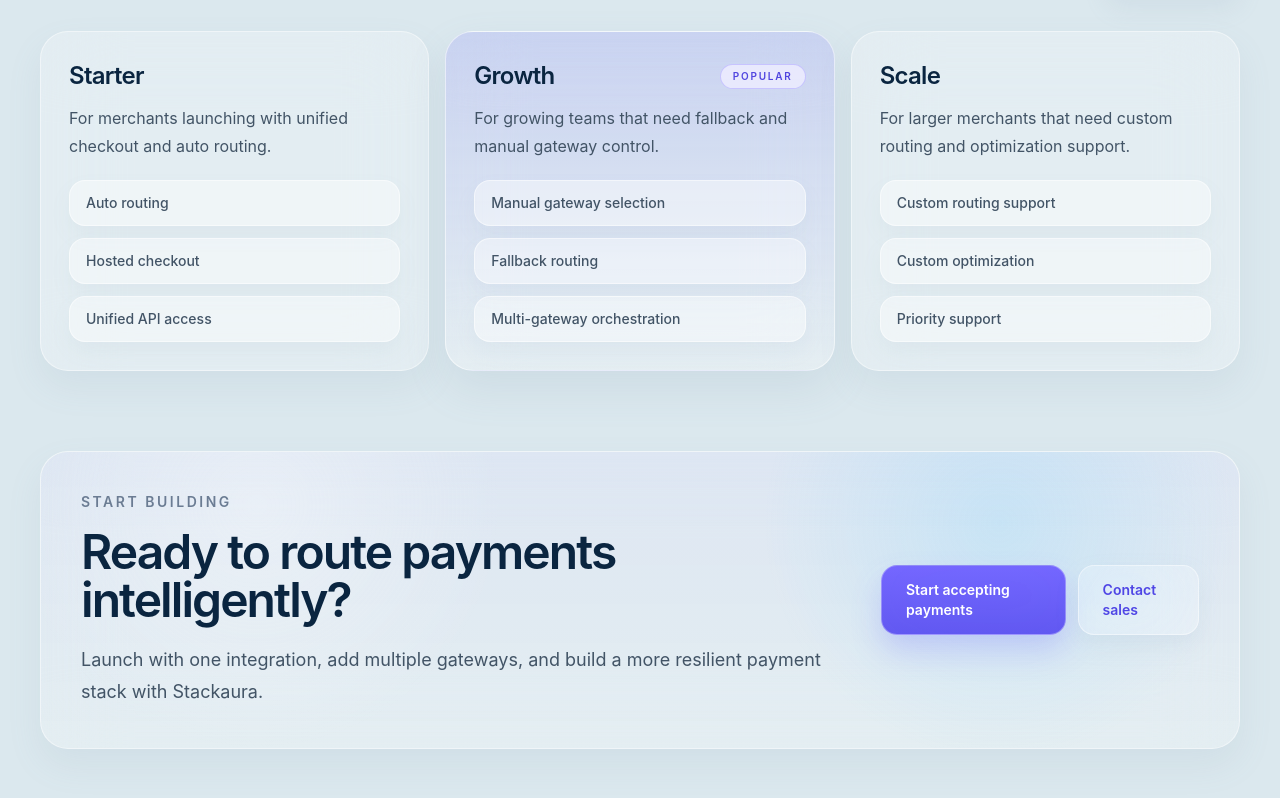
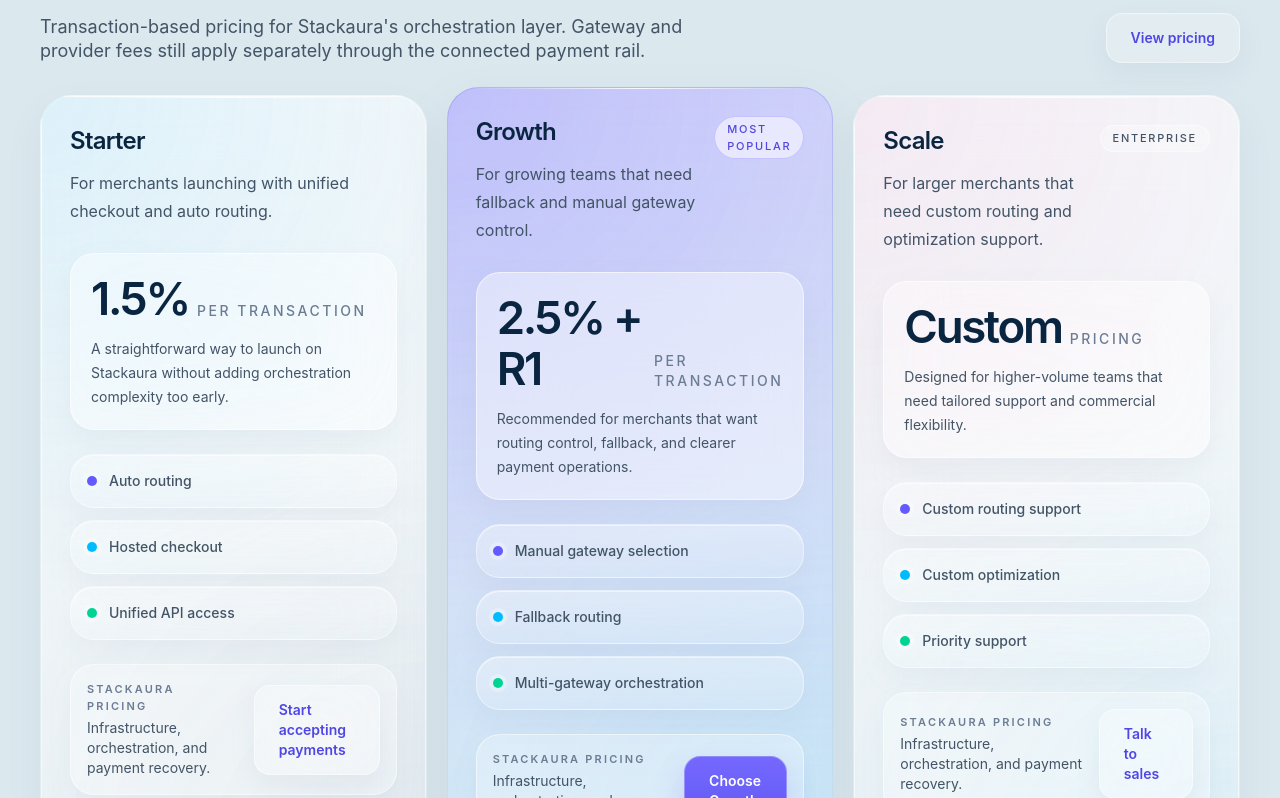
Before and after one commit to motionstudios-hub/stackaura, a Next.js app: page / in a window 1280 px wide. Shown: the part 3842-4640 px from the top of the page. Built offline with nearby package versions, Linux system fonts and the light colour scheme.

Commit message:
refine homepage pricing section with reusable premium cards

```diff
--- /dev/null
+++ b/app/components/pricing-section.tsx
@@ -0,0 +1,168 @@
+import Link from "next/link";
+import {
+  cn,
+  lightProductInsetPanelClass,
+  lightProductMutedTextClass,
+  lightProductPanelClass,
+  lightProductStatusPillClass,
+  publicPrimaryButtonClass,
+  publicSecondaryButtonClass,
+  publicSectionLabelClass,
+} from "./stackaura-ui";
+
+export type HomepagePricingTier = {
+  name: string;
+  audience: string;
+  price: string;
+  priceSuffix: string;
+  bullets: readonly string[];
+  featured: boolean;
+  badge?: string | null;
+  ctaHref: string;
+  ctaLabel: string;
+};
+
+function tierAccent(name: string) {
+  if (name === "Starter") {
+    return "bg-[radial-gradient(circle_at_top_left,rgba(125,211,252,0.22),transparent_58%),radial-gradient(circle_at_bottom_right,rgba(148,163,184,0.14),transparent_52%)]";
+  }
+
+  if (name === "Growth") {
+    return "bg-[radial-gradient(circle_at_top_left,rgba(122,115,255,0.24),transparent_58%),radial-gradient(circle_at_bottom_right,rgba(125,211,252,0.18),transparent_52%)]";
+  }
+
+  return "bg-[radial-gradient(circle_at_top_left,rgba(244,114,182,0.12),transparent_58%),radial-gradient(circle_at_bottom_right,rgba(125,211,252,0.16),transparent_52%)]";
+}
+
+function bulletTone(index: number) {
+  if (index === 0) return "bg-[#635bff]";
+  if (index === 1) return "bg-sky-400";
+  return "bg-emerald-400";
+}
+
+export default function PricingSection({
+  tiers,
+  className,
+}: {
+  tiers: readonly HomepagePricingTier[];
+  className?: string;
+}) {
+  return (
+    <section className={className}>
+      <div className="flex flex-col gap-4 sm:flex-row sm:items-end sm:justify-between">
+        <div className="max-w-3xl">
+          <div className={publicSectionLabelClass}>Pricing</div>
+          <h2 className="mt-4 text-4xl font-semibold tracking-[-0.04em] text-[#0a2540] sm:text-5xl">
+            Plans that grow with your payment volume
+          </h2>
+          <p className={cn(lightProductMutedTextClass, "mt-4 max-w-2xl text-base sm:text-lg")}>
+            Transaction-based pricing for Stackaura&apos;s orchestration layer. Gateway and provider
+            fees still apply separately through the connected payment rail.
+          </p>
+        </div>
+        <Link href="/pricing" className={publicSecondaryButtonClass}>
+          View pricing
+        </Link>
+      </div>
+
+      <div className="mt-8 grid gap-4 lg:grid-cols-3 lg:gap-5">
+        {tiers.map((tier) => (
+          <div
+            key={tier.name}
+            className={cn(
+              "group relative overflow-hidden rounded-[32px] p-[1px] transition duration-300",
+              tier.featured
+                ? "bg-[linear-gradient(180deg,rgba(122,115,255,0.42),rgba(125,211,252,0.22))] shadow-[0_22px_48px_rgba(122,146,168,0.16)] lg:-translate-y-2"
+                : "bg-[linear-gradient(180deg,rgba(255,255,255,0.64),rgba(255,255,255,0.28))] shadow-[0_16px_34px_rgba(122,146,168,0.10)] hover:shadow-[0_20px_42px_rgba(122,146,168,0.14)]",
+            )}
+          >
+            <div
+              className={cn(
+                "relative h-full rounded-[31px] p-6 sm:p-7",
+                tier.featured
+                  ? "bg-[linear-gradient(180deg,rgba(255,255,255,0.42),rgba(244,247,255,0.30))]"
+                  : lightProductPanelClass,
+              )}
+            >
+              <div className={cn("pointer-events-none absolute inset-0 opacity-90", tierAccent(tier.name))} />
+              <div className="pointer-events-none absolute inset-x-6 top-0 h-px bg-[linear-gradient(90deg,rgba(255,255,255,0),rgba(255,255,255,0.88),rgba(255,255,255,0))]" />
+
+              <div className="relative flex h-full flex-col">
+                <div className="flex items-start justify-between gap-4">
+                  <div>
+                    <h3 className="text-2xl font-semibold tracking-[-0.03em] text-[#0a2540]">
+                      {tier.name}
+                    </h3>
+                    <p className="mt-3 text-base leading-7 text-[#425466]">{tier.audience}</p>
+                  </div>
+                  {tier.badge ? (
+                    <span className={lightProductStatusPillClass(tier.featured ? "violet" : "muted")}>
+                      {tier.badge}
+                    </span>
+                  ) : null}
+                </div>
+
+                <div className="mt-7 rounded-[24px] border border-white/56 bg-white/42 px-5 py-5 shadow-[0_12px_28px_rgba(133,156,180,0.10)] backdrop-blur-2xl">
+                  <div className="flex items-end gap-2">
+                    <div className="text-4xl font-semibold tracking-[-0.05em] text-[#0a2540] sm:text-[2.85rem]">
+                      {tier.price}
+                    </div>
+                    <div className="pb-1 text-sm font-medium uppercase tracking-[0.18em] text-[#6b7c93]">
+                      {tier.priceSuffix}
+                    </div>
+                  </div>
+                  <p className="mt-3 text-sm leading-6 text-[#425466]">
+                    {tier.featured
+                      ? "Recommended for merchants that want routing control, fallback, and clearer payment operations."
+                      : tier.name === "Starter"
+                        ? "A straightforward way to launch on Stackaura without adding orchestration complexity too early."
+                        : "Designed for higher-volume teams that need tailored support and commercial flexibility."}
+                  </p>
+                </div>
+
+                <div className="mt-6 grid gap-3">
+                  {tier.bullets.map((bullet, index) => (
+                    <div
+                      key={bullet}
+                      className={cn(
+                        "flex items-center gap-3 px-4 py-3.5 transition",
+                        lightProductInsetPanelClass,
+                        "group-hover:bg-white/34",
+                      )}
+                    >
+                      <span className={cn("h-2.5 w-2.5 rounded-full shadow-[0_0_0_4px_rgba(255,255,255,0.28)]", bulletTone(index))} />
+                      <span className="text-sm font-medium leading-6 text-[#425466]">{bullet}</span>
+                    </div>
+                  ))}
+                </div>
+
+                <div className="mt-6 flex items-center justify-between gap-4 rounded-[24px] border border-white/52 bg-white/28 px-4 py-4 shadow-[0_10px_24px_rgba(133,156,180,0.08)]">
+                  <div>
+                    <div className="text-[11px] font-semibold uppercase tracking-[0.2em] text-[#6b7c93]">
+                      Stackaura pricing
+                    </div>
+                    <div className="mt-1 text-sm text-[#425466]">
+                      Infrastructure, orchestration, and payment recovery.
+                    </div>
+                  </div>
+                  <Link
+                    href={tier.ctaHref}
+                    className={tier.featured ? publicPrimaryButtonClass : publicSecondaryButtonClass}
+                  >
+                    {tier.ctaLabel}
+                  </Link>
+                </div>
+              </div>
+            </div>
+          </div>
+        ))}
+      </div>
+
+      <div className="mt-5 rounded-[24px] border border-white/42 bg-white/18 px-5 py-4 text-sm leading-6 text-[#425466] shadow-[0_10px_24px_rgba(133,156,180,0.08)] backdrop-blur-2xl">
+        Stackaura provides software infrastructure and orchestration tools. Stackaura does not
+        directly process, hold, or settle customer funds. Licensed payment providers handle payment
+        processing and settlement.
+      </div>
+    </section>
+  );
+}
--- a/app/page.tsx
+++ b/app/page.tsx
@@ -15,6 +15,7 @@
   publicSectionLabelClass,
   publicSubtleSurfaceClass,
 } from "./components/stackaura-ui";
+import PricingSection from "./components/pricing-section";
 
 const valueProps = [
   {
@@ -113,20 +114,35 @@
   {
     name: "Starter",
     audience: "For merchants launching with unified checkout and auto routing.",
+    price: "1.5%",
+    priceSuffix: "per transaction",
     bullets: ["Auto routing", "Hosted checkout", "Unified API access"],
     featured: false,
+    badge: null,
+    ctaHref: "/signup",
+    ctaLabel: "Start accepting payments",
   },
   {
     name: "Growth",
     audience: "For growing teams that need fallback and manual gateway control.",
+    price: "2.5% + R1",
+    priceSuffix: "per transaction",
     bullets: ["Manual gateway selection", "Fallback routing", "Multi-gateway orchestration"],
     featured: true,
+    badge: "Most popular",
+    ctaHref: "/signup",
+    ctaLabel: "Choose Growth",
   },
   {
     name: "Scale",
     audience: "For larger merchants that need custom routing and optimization support.",
+    price: "Custom",
+    priceSuffix: "pricing",
     bullets: ["Custom routing support", "Custom optimization", "Priority support"],
     featured: false,
+    badge: "Enterprise",
+    ctaHref: "/contact",
+    ctaLabel: "Talk to sales",
   },
 ] as const;
 
@@ -670,57 +686,7 @@
             </div>
           </section>
 
-          <section className={cn(sectionClass, "py-6 sm:py-8 lg:py-10")}>
-            <div className="flex flex-col gap-4 sm:flex-row sm:items-end sm:justify-between">
-              <div className="max-w-3xl">
-                <div className={publicSectionLabelClass}>Pricing</div>
-                <h2 className="mt-4 text-4xl font-semibold tracking-[-0.04em] text-[#0a2540] sm:text-5xl">
-                  Plans that grow with your payment volume
-                </h2>
-              </div>
-              <Link href="/pricing" className={publicSecondaryButtonClass}>
-                View pricing
-              </Link>
-            </div>
-
-            <div className="mt-8 grid gap-4 lg:grid-cols-3">
-              {pricingTiers.map((tier) => (
-                <div
-                  key={tier.name}
-                  className={cn(
-                    "p-6 sm:p-7",
-                    tier.featured
-                      ? "rounded-[28px] border border-white/55 bg-[linear-gradient(180deg,rgba(122,115,255,0.18),rgba(255,255,255,0.28))] shadow-[0_18px_42px_rgba(122,146,168,0.14)] backdrop-blur-2xl"
-                      : lightProductPanelClass
-                  )}
-                >
-                  <div className="flex items-center justify-between gap-4">
-                    <h3 className="text-2xl font-semibold tracking-[-0.03em] text-[#0a2540]">
-                      {tier.name}
-                    </h3>
-                    {tier.featured ? (
-                      <span className="rounded-full border border-[#b8b2ff]/70 bg-[#eeedff]/82 px-3 py-1 text-[10px] font-semibold uppercase tracking-[0.18em] text-[#5146df]">
-                        Popular
-                      </span>
-                    ) : null}
-                  </div>
-                  <p className="mt-3 text-base leading-7 text-[#425466]">
-                    {tier.audience}
-                  </p>
-                  <div className="mt-5 space-y-3">
-                    {tier.bullets.map((bullet) => (
-                      <div
-                        key={bullet}
-                        className="rounded-2xl border border-white/50 bg-white/42 px-4 py-3 text-sm font-medium text-[#425466] shadow-[0_10px_20px_rgba(133,156,180,0.08)]"
-                      >
-                        {bullet}
-                      </div>
-                    ))}
-                  </div>
-                </div>
-              ))}
-            </div>
-          </section>
+          <PricingSection tiers={pricingTiers} className={cn(sectionClass, "py-6 sm:py-8 lg:py-10")} />
 
           <section className={cn(sectionClass, "pt-6 sm:pt-8 lg:pt-10")}>
             <div
```
